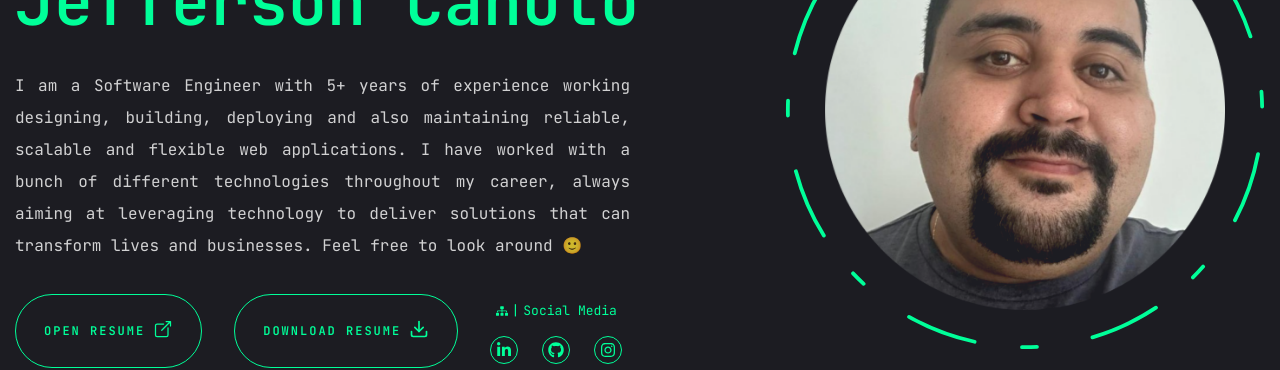
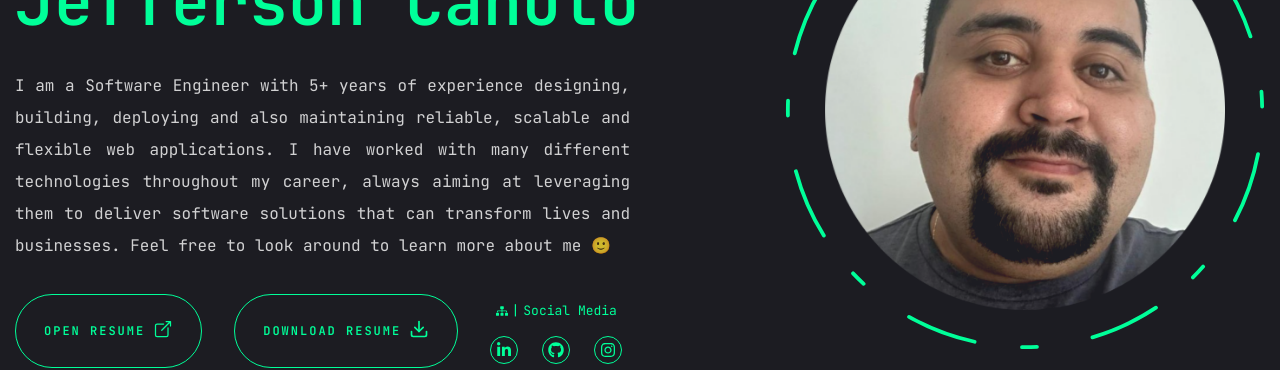
Before and after one commit to JeffersonCanuto/jefferson-portfolio, a Next.js app: page / in a window 1280 px wide. Shown: the part 304-674 px from the top of the page. Built offline with nearby package versions, Linux system fonts and the light colour scheme; no server answers.

Commit message:
chore: update intro text on Home page

```diff
--- a/src/strings/pages/Home.ts
+++ b/src/strings/pages/Home.ts
@@ -3,9 +3,10 @@ import { HomeStrings } from "@/types/pages/Home";
 const homeStrings:Record<"en" | "br", HomeStrings> = {
     en: {
         title: "Software Engineer",
-        introduction: "I am a Software Engineer with 5+ years of experience working designing, building, deploying and also maintaining \
-            reliable, scalable and flexible web applications. I have worked with a bunch of different technologies throughout my career, \
-            always aiming at leveraging technology to deliver solutions that can transform lives and businesses. Feel free to look around",
+        introduction: "I am a Software Engineer with 5+ years of experience designing, building, deploying and also maintaining \
+            reliable, scalable and flexible web applications. I have worked with many different technologies throughout my career, \
+            always aiming at leveraging them to deliver software solutions that can transform lives and businesses. Feel free \
+            to look around to learn more about me",
         openButton: "Open Resume" ,
         downloadButton: "Download Resume",
         socialMedia: "Social Media"
@@ -14,8 +15,8 @@ const homeStrings:Record<"en" | "br", HomeStrings> = {
         title: "Engenheiro de Software",
         introduction: "Eu sou um Engenheiro de Software com 5+ anos de experiência projetando, construindo, implantando e mantendo \
             aplicações web confiáveis, escaláveis e flexíveis. Ao longo da minha carreira, trabalhei com diversas tecnologias, sempre \
-            com o objetivo de utilizar o poder da tecnologia para entregar soluções que possam transformar vidas e negócios. Fique à \
-            vontade para explorar",
+            visando utilizá-las para entregar soluções de software que possam transformar vidas e negócios. Fique à vontade para \
+            explorar e saber mais",
         openButton: "Abrir Curriculo" ,
         downloadButton: "Baixar Curriculo",
         socialMedia: "Redes Sociais"
```
